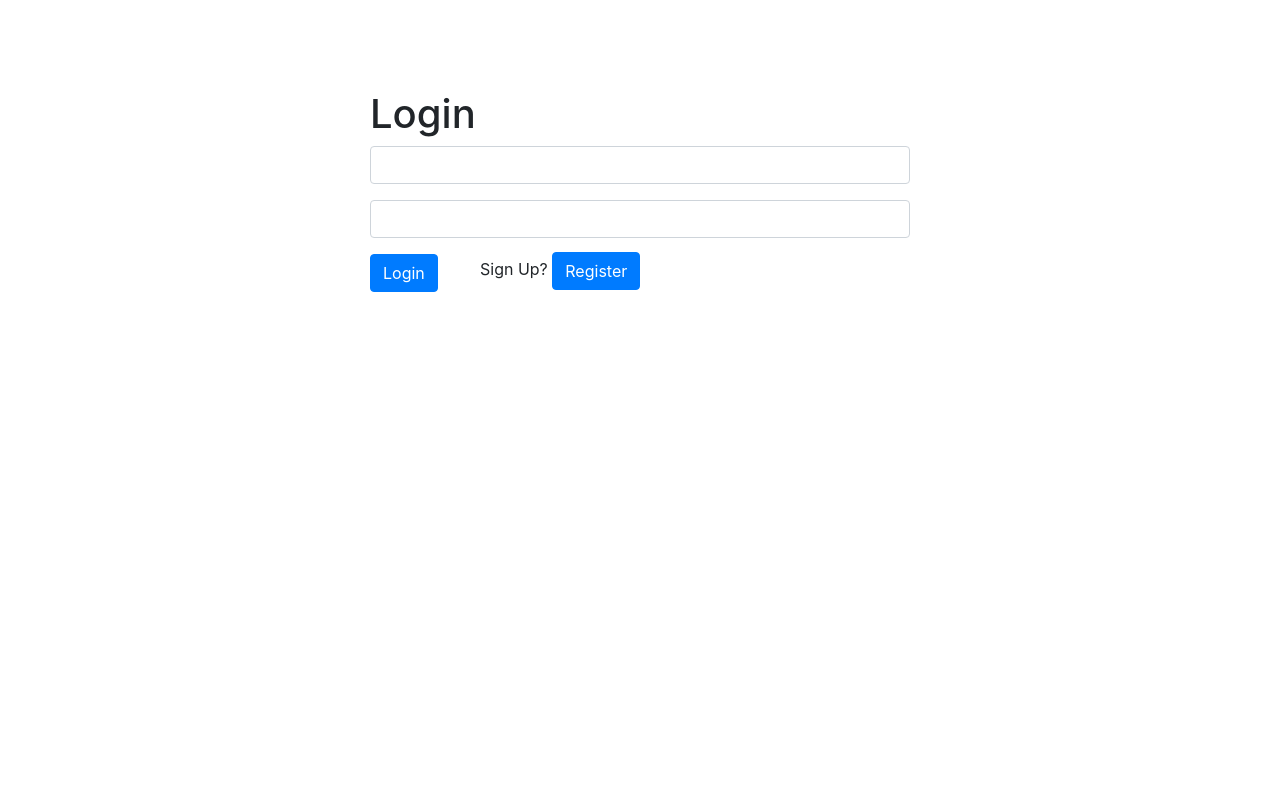
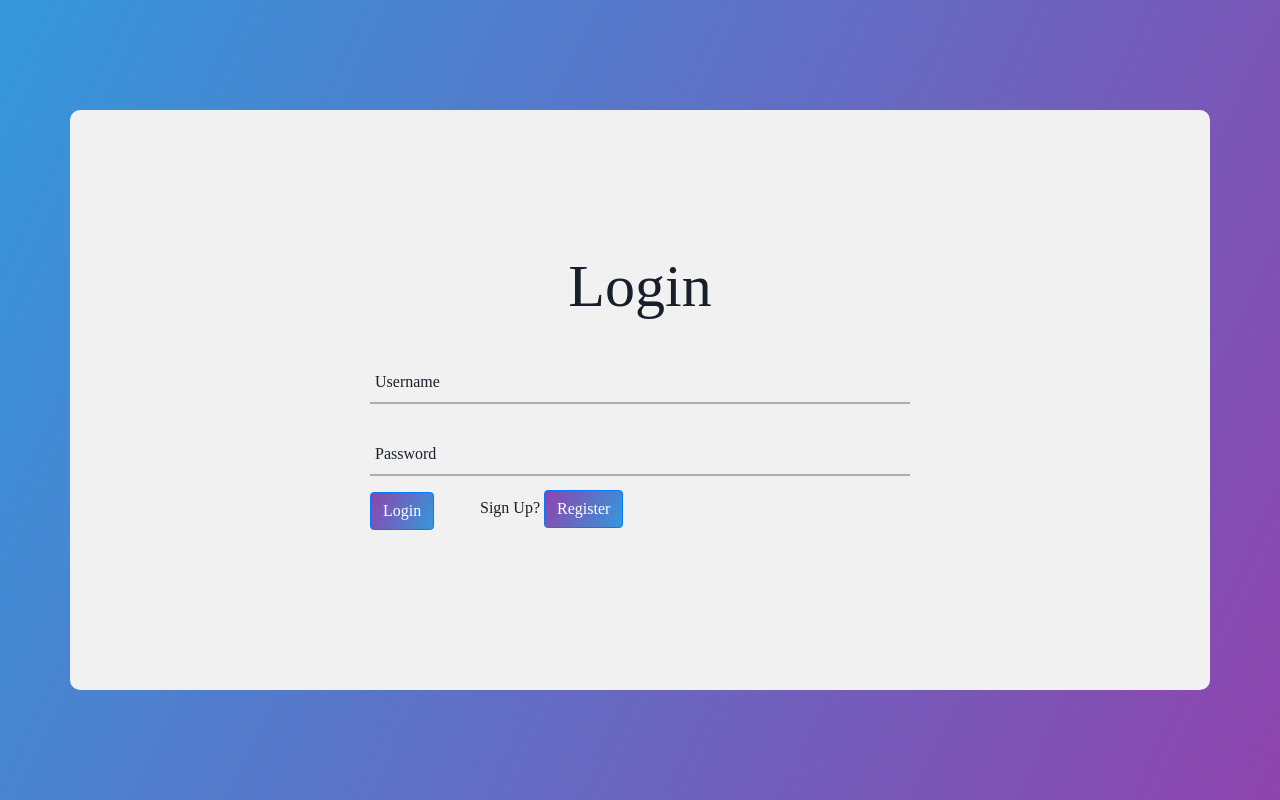
Before and after one commit to bharath2612/student-db, a PHP site: page /login.php in a window 1280 px wide. Run offline with PHP 8.4, Linux system fonts and the light colour scheme.

Commit message:
Added some new UI features

```diff
--- /dev/null
+++ b/loginstyler.css
@@ -0,0 +1,104 @@
+*{
+	margin:0;
+	padding:0;
+	text-decoration:none;
+	font-family:montserrat;
+	font-style: bold;
+	box-sizing: border-box;
+	color:#17202A;
+}
+body{
+	margin:0px;
+	padding: 0px;
+	height: 6px;
+	background-size: cover;
+	background-position: center;
+	background-repeat: no-repeat;
+	background-attachment: fixed;
+	overflow:hidden;
+	background-image:linear-gradient(115deg,#3498db,#8e44ad);
+
+}
+.container{
+	width: 360px;
+	background:#f1f1f1;
+	padding:50px 20px;
+	height:580px;
+	border-radius:10px;
+	position: absolute;
+	left:50%;
+	top:50%;
+	transform:translate(-50%,-50%);
+}
+.container h1{
+	text-align:center;
+	margin-bottom: 40px;
+	font-size: 60px;
+	color:#17202A;
+
+}
+.form-group{
+	border-bottom:2px solid #adadad;
+	position: relative;
+	margin: 30px 0;
+	cursor: pointer;
+	font-color:#17202A;
+	font-size-adjust: all;
+
+}
+.form-group input{
+	font-size:15px;
+	font-color:#17202A;
+	border:none;
+	width:100%;
+	background: none;
+	padding:0 5px;
+	height:40px;
+}
+.form-group span:before{
+	content:attr(data-placeholder);
+	position: absolute;
+	top:50%;
+	left:5px;
+	font-color:#17202A;
+	transform: translateY(-50%);
+
+	z-index: -1;
+	transition: 0.4s;
+
+
+
+}
+
+.form-group span::after{
+	content:'';
+	position: absolute;
+	width:0%;
+	height:2px;
+	background: linear-gradient(115deg,#8e44ad,#3498db);
+	transition: 0.4s;
+}
+.focus + span::before{
+	top:-5px;
+}
+.focus + span::after{
+	width:100%;
+
+
+}
+
+
+
+
+.btn{
+	background:linear-gradient(115deg,#8e44ad,#3498db);
+}
+.btn:hover{
+	background-position: right;
+	}
+
+.form-control{
+	border:none;
+	opacity: 1%;
+	font-color:#17202A;
+}
```
Also changed, not shown: login.php (line endings or trailing spaces).
